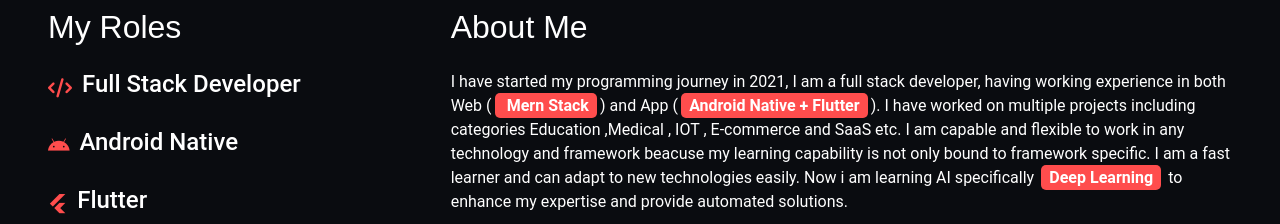
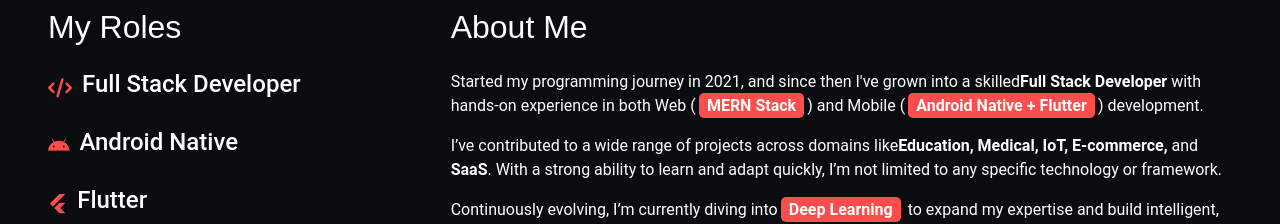
Before and after one commit to UmairRuman/my_portfolio, a React (Vite) app: page / in a window 1280 px wide. Shown: the part 605-829 px from the top of the page. Built offline with nearby package versions, Linux system fonts and the light colour scheme.

Commit message:
New Backend url is updated

```diff
--- a/src/pages/Home.tsx
+++ b/src/pages/Home.tsx
@@ -3,8 +3,8 @@
 import profileImage from "../assets/my_profile_pic.png";
 import Button from "../components/common/Buttons";
 import ResumeModal from "../components/common/ResumeModal";
+import Footer from "../components/layout/Footer";
 import { Role } from "../types/types";
-import Footer from "../components/layout/Footer";
 
 const roles: Role[] = [
   { name: "Full Stack Developer", icon: "fas fa-code" }, // Generic code icon
@@ -108,18 +108,30 @@
                 transition={{ duration: 1 }}
                 viewport={{ once: true }}
               >
-                I have started my programming journey in 2021, I am a full stack
-                developer, having working experience in both Web (
-                <span className="highlight"> Mern Stack</span>) and App (
-                <span className="highlight">Android Native + Flutter</span>). I
-                have worked on multiple projects including categories Education
-                ,Medical , IOT , E-commerce and SaaS etc. I am capable and
-                flexible to work in any technology and framework beacuse my
-                learning capability is not only bound to framework specific. I
-                am a fast learner and can adapt to new technologies easily. Now
-                i am learning AI specifically{" "}
-                <span className="highlight">Deep Learning</span> to enhance my
-                expertise and provide automated solutions.
+                <p>
+                  Started my programming journey in 2021, and since then I've
+                  grown into a skilled
+                  <strong>Full Stack Developer</strong> with hands-on experience
+                  in both Web (<span className="highlight">MERN Stack</span>)
+                  and Mobile (
+                  <span className="highlight">Android Native + Flutter</span>)
+                  development.
+                </p>
+
+                <p>
+                  I’ve contributed to a wide range of projects across domains
+                  like
+                  <strong>Education, Medical, IoT, E-commerce,</strong> and{" "}
+                  <strong>SaaS</strong>. With a strong ability to learn and
+                  adapt quickly, I’m not limited to any specific technology or
+                  framework.
+                </p>
+
+                <p>
+                  Continuously evolving, I’m currently diving into
+                  <span className="highlight">Deep Learning</span> to expand my
+                  expertise and build intelligent, automated solutions.
+                </p>
               </motion.p>
               {/* Stats Section */}
               <div className="stats-section">
--- a/src/pages/Skills.tsx
+++ b/src/pages/Skills.tsx
@@ -1,5 +1,5 @@
+import { motion } from "framer-motion";
 import { useRef, useState } from "react";
-import { motion } from "framer-motion";
 import "../styles/skills.css";
 
 // Define the type for flutterTabs
@@ -7,7 +7,9 @@
   stateManagement: string[];
   paymentIntegration: string[];
   databases: string[];
-  generalSkills: string[];
+  advanceSkills: string[];
+  CiCdPipelines: string[];
+  testing: string[];
 }
 
 // Define the possible tab keys
@@ -34,12 +36,24 @@
     stateManagement: ["Bloc", "Riverpod", "Provider", "GetX"],
     paymentIntegration: ["Stripe", "PayPal", "JazzCash"],
     databases: ["Realm", "MongoDB", "Hive", "SQFlite", "ObjectBox"],
-    generalSkills: [
+    advanceSkills: [
+      "Firebase Complete",
+      "Google AdMob integration",
+      "Flame Gaming engine",
+      "Localization and Internationalization",
       "APIs (Expert in all RESTful APIs)",
       "Flutter Channels",
       "Flutter Clean Architecture",
       "Navigator 2.0",
       "Pagination",
+      "App Deployment Experience",
+    ],
+    CiCdPipelines: ["GitHub Actions", "Fastlane", "Codemagic", "Bitrise"],
+    testing: [
+      "Testing Automation",
+      "Unit Testing",
+      "Widget Testing",
+      "Integration Testing",
     ],
   };
 
@@ -74,7 +88,7 @@
 
       {/* Frontend Frameworks */}
       <section className="skills-section skills-frontend mb-5">
-        <h2 className="skills-heading mb-4">Frontend Frameworks</h2>
+        <h2 className="skills-heading mb-4">Frontend Frameworks and SDKs</h2>
         <div className="frontend-list">
           <motion.div
             className="frontend-card"
@@ -127,7 +141,7 @@
                 <span className="frontend-name">React Js</span>
               </div>
               <div className="frontend-card-back">
-                <p>Front end framwork for creating websites</p>
+                <p>Front end framework for creating websites</p>
               </div>
             </div>
           </motion.div>
@@ -168,38 +182,20 @@
 
         {/* Tabs */}
         <div className="flutter-tabs mb-4">
-          <button
-            className={`flutter-tab ${
-              activeTab === "stateManagement" ? "active" : ""
-            }`}
-            onClick={() => setActiveTab("stateManagement")}
-          >
-            State Management
-          </button>
-          <button
-            className={`flutter-tab ${
-              activeTab === "paymentIntegration" ? "active" : ""
-            }`}
-            onClick={() => setActiveTab("paymentIntegration")}
-          >
-            Payment Integration
-          </button>
-          <button
-            className={`flutter-tab ${
-              activeTab === "databases" ? "active" : ""
-            }`}
-            onClick={() => setActiveTab("databases")}
-          >
-            Databases
-          </button>
-          <button
-            className={`flutter-tab ${
-              activeTab === "generalSkills" ? "active" : ""
-            }`}
-            onClick={() => setActiveTab("generalSkills")}
-          >
-            General Skills
-          </button>
+          {(Object.keys(flutterTabs) as TabKey[]).map((key) => (
+            <button
+              key={key}
+              className={`flutter-tab ${activeTab === key ? "active" : ""}`}
+              onClick={() => setActiveTab(key)}
+            >
+              {key === "stateManagement" && "State Management"}
+              {key === "paymentIntegration" && "Payment Integration"}
+              {key === "databases" && "Databases"}
+              {key === "advanceSkills" && "Advance Skills"}
+              {key === "CiCdPipelines" && "CI/CD Pipelines"}
+              {key === "testing" && "Testing"}
+            </button>
+          ))}
         </div>
 
         {/* Tab Content */}
```
